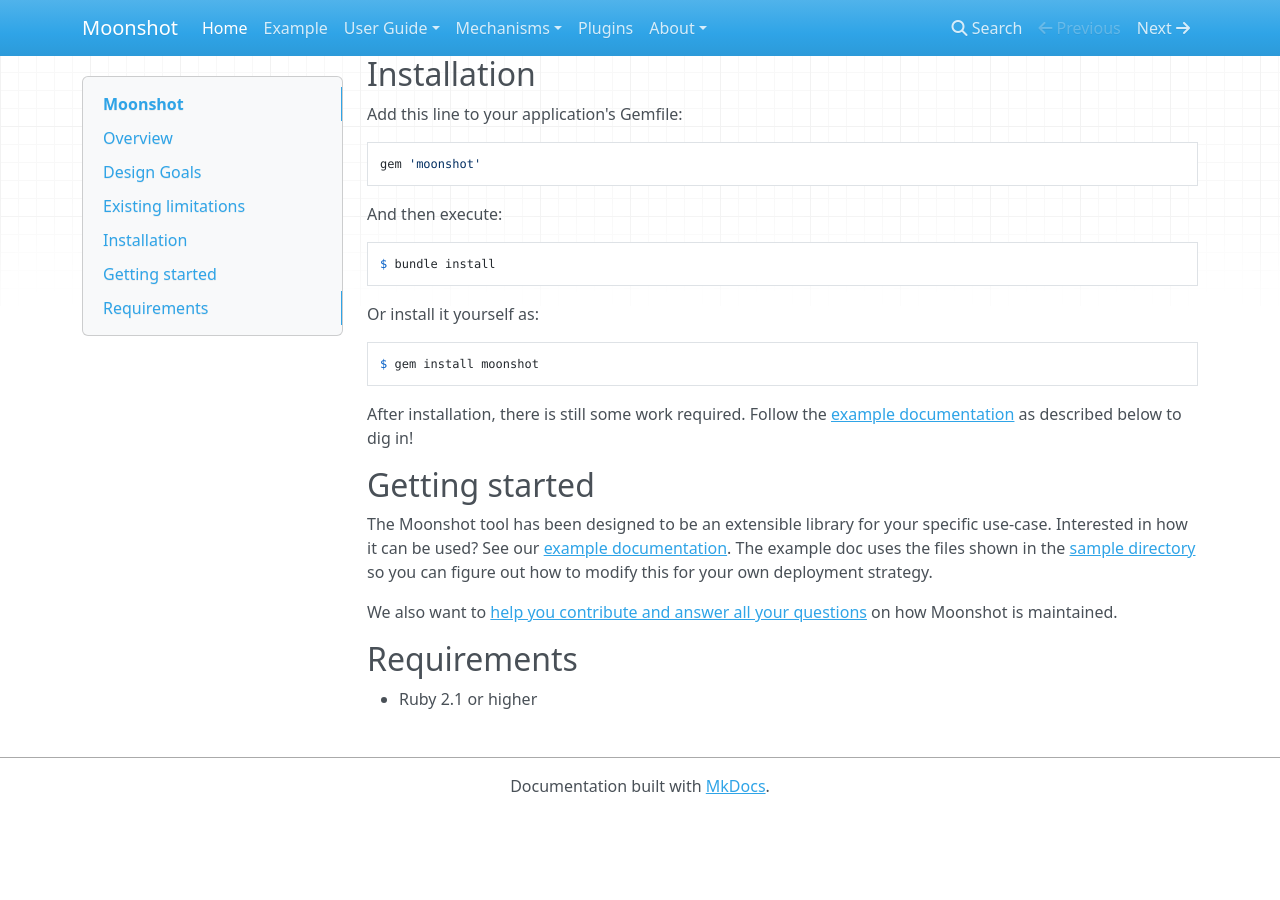
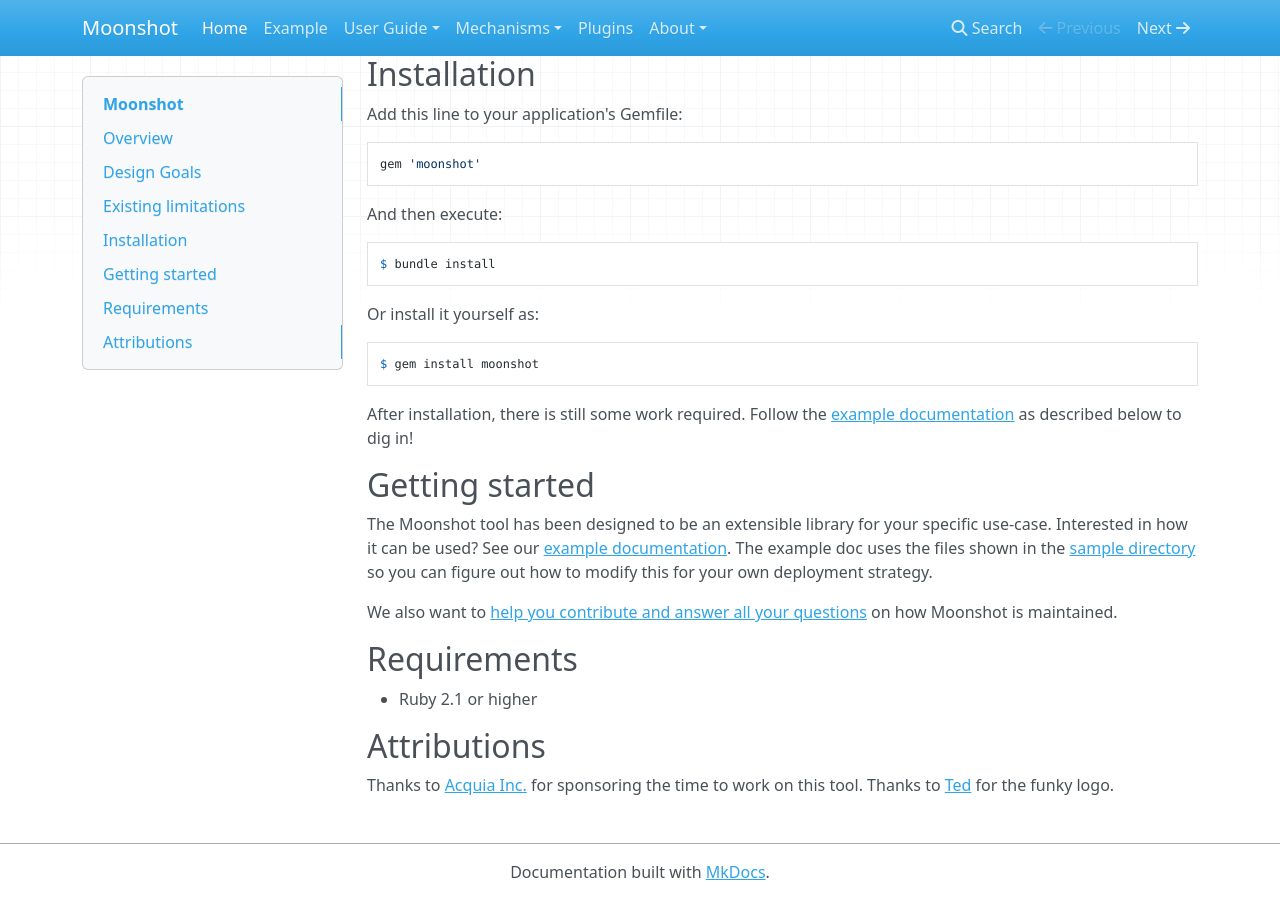
Before and after one commit to valentyntymku/moonshot, an MkDocs documentation site: the page built from docs/index.md, in a window 1280 px wide and 900 px high, scrolled down 1207 px. Built offline with MkDocs 1.6.1, drawn with Linux system fonts in a browser that asks for light colours; nearby versions of some CDN libraries; old or Windows-style settings are respelled for this version of MkDocs; before the commit the page ends 2021 px from its top, so only the background shows below that.

Commit message:
Adding attributions to Acquia and Ted

```diff
--- a/docs/index.md
+++ b/docs/index.md
@@ -56,3 +56,8 @@ We also want to [help you contribute and answer all your questions](http://moons
 ## Requirements
 
 - Ruby 2.1 or higher
+
+## Attributions
+
+Thanks to [Acquia Inc.](https://acquia.com) for sponsoring the time to work on this tool.
+Thanks to [Ted](https://github.com/tottey) for the funky logo.
```
Also changed, not shown: README.md (+5 -0 lines).
